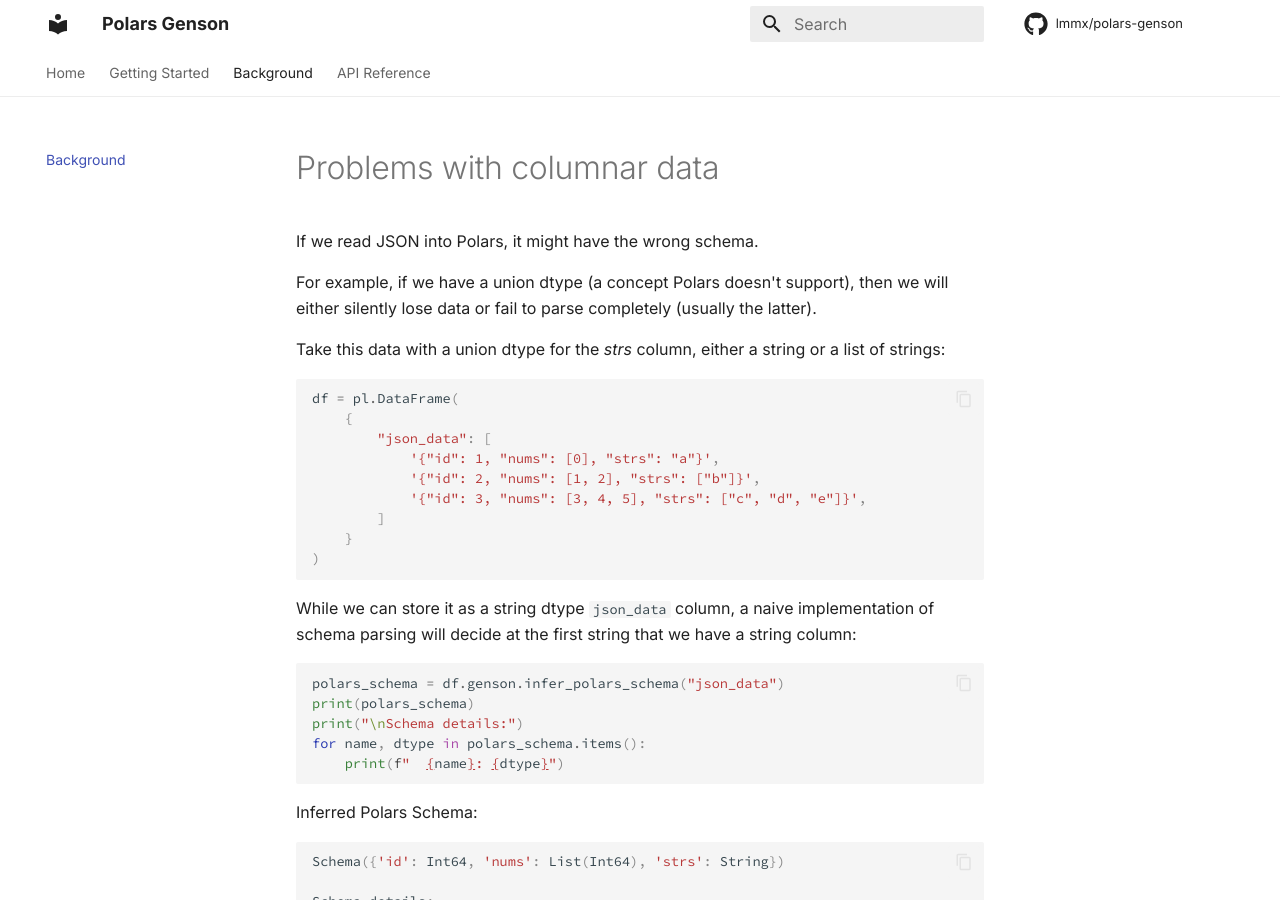
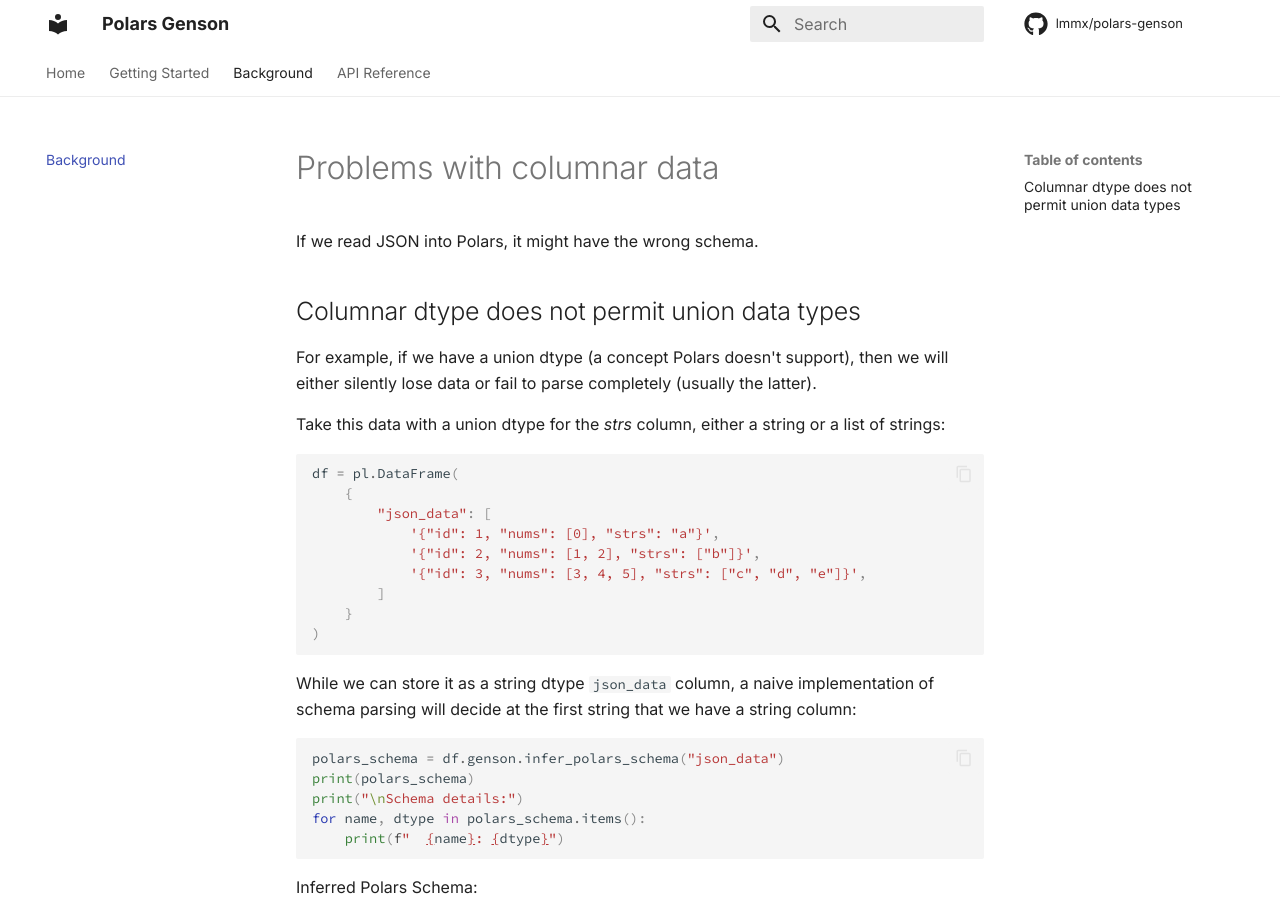
Before and after one commit to lmmx/polars-genson, an MkDocs documentation site: the page built from docs/background/index.md, in a window 1280 px wide and 900 px high. Built offline with MkDocs 1.6.1 and Material for MkDocs 9.7.7, drawn with Linux system fonts in a browser that asks for light colours; nearby versions of some CDN libraries; library files that are not in the unit come from our copies; comment, search, counter and statistics services are not loaded.

```diff
--- a/docs/background/index.md
+++ b/docs/background/index.md
@@ -1,6 +1,8 @@
 # Problems with columnar data
 
 If we read JSON into Polars, it might have the wrong schema.
+
+## Columnar dtype does not permit union data types
 
 For example, if we have a union dtype (a concept Polars doesn't support), then we will either
 silently lose data or fail to parse completely (usually the latter).
```
